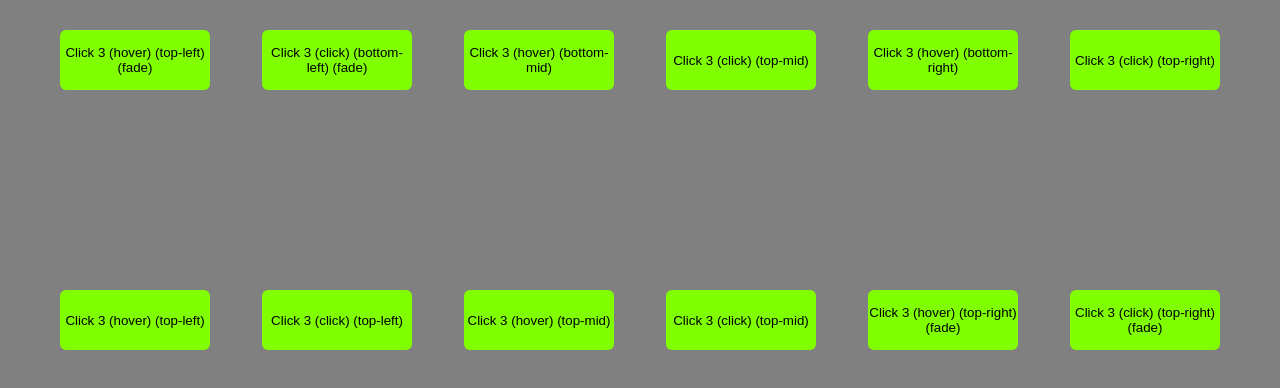
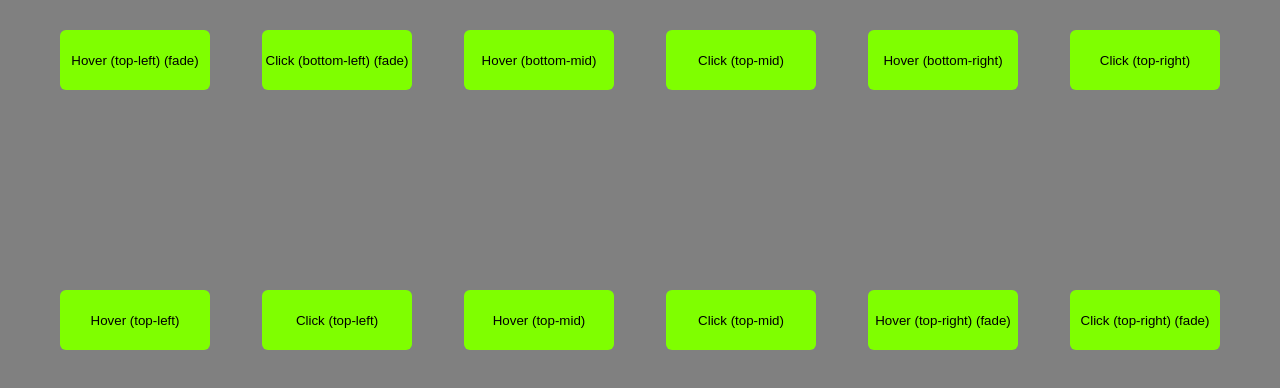
Before and after one commit to TalhaK15/dropdown-menu, a website with bundled scripts: page demo/index.html in a window 1280 px wide. Built offline with nearby package versions, Linux system fonts and the light colour scheme.

Commit message:
button texts updated

```diff
--- a/demo/index.html
+++ b/demo/index.html
@@ -17,7 +17,7 @@
           data-action="hover"
           data-position="top-left"
         >
-          Click 3 (hover) (top-left) (fade)
+          Hover (top-left) (fade)
         </button>
 
         <div class="dropdown-menu dropdown fade">
@@ -47,7 +47,7 @@
           data-action="click"
           data-position="bottom-left"
         >
-          Click 3 (click) (bottom-left) (fade)
+          Click (bottom-left) (fade)
         </button>
 
         <div class="dropdown-menu dropdown fade">
@@ -77,7 +77,7 @@
           data-action="hover"
           data-position="bottom-mid"
         >
-          Click 3 (hover) (bottom-mid)
+          Hover (bottom-mid)
         </button>
 
         <div class="dropdown-menu dropdown">
@@ -107,7 +107,7 @@
           data-action="click"
           data-position="top-mid"
         >
-          Click 3 (click) (top-mid)
+          Click (top-mid)
         </button>
 
         <div class="dropdown-menu dropdown">
@@ -137,7 +137,7 @@
           data-action="hover"
           data-position="bottom-right"
         >
-          Click 3 (hover) (bottom-right)
+          Hover (bottom-right)
         </button>
 
         <div class="dropdown-menu dropdown">
@@ -167,7 +167,7 @@
           data-action="click"
           data-position="top-right"
         >
-          Click 3 (click) (top-right)
+          Click (top-right)
         </button>
 
         <div class="dropdown-menu dropdown">
@@ -197,7 +197,7 @@
           data-action="hover"
           data-position="top-left"
         >
-          Click 3 (hover) (top-left)
+          Hover (top-left)
         </button>
 
         <div class="dropdown-menu dropdown">
@@ -227,7 +227,7 @@
           data-action="click"
           data-position="top-left"
         >
-          Click 3 (click) (top-left)
+          Click (top-left)
         </button>
 
         <div class="dropdown-menu dropdown bubble">
@@ -257,7 +257,7 @@
           data-action="hover"
           data-position="top-mid"
         >
-          Click 3 (hover) (top-mid)
+          Hover (top-mid)
         </button>
 
         <div class="dropdown-menu dropdown">
@@ -287,7 +287,7 @@
           data-action="click"
           data-position="top-mid"
         >
-          Click 3 (click) (top-mid)
+          Click (top-mid)
         </button>
 
         <div class="dropdown-menu dropdown">
@@ -317,7 +317,7 @@
           data-action="hover"
           data-position="top-right"
         >
-          Click 3 (hover) (top-right) (fade)
+          Hover (top-right) (fade)
         </button>
 
         <div class="dropdown-menu dropdown fade">
@@ -347,7 +347,7 @@
           data-action="click"
           data-position="top-right"
         >
-          Click 3 (click) (top-right) (fade)
+          Click (top-right) (fade)
         </button>
 
         <div class="dropdown-menu dropdown fade">
```
